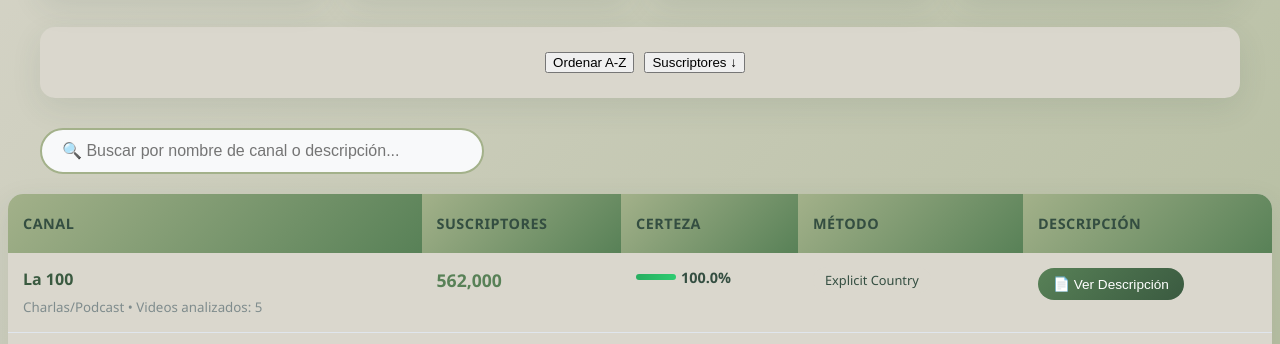
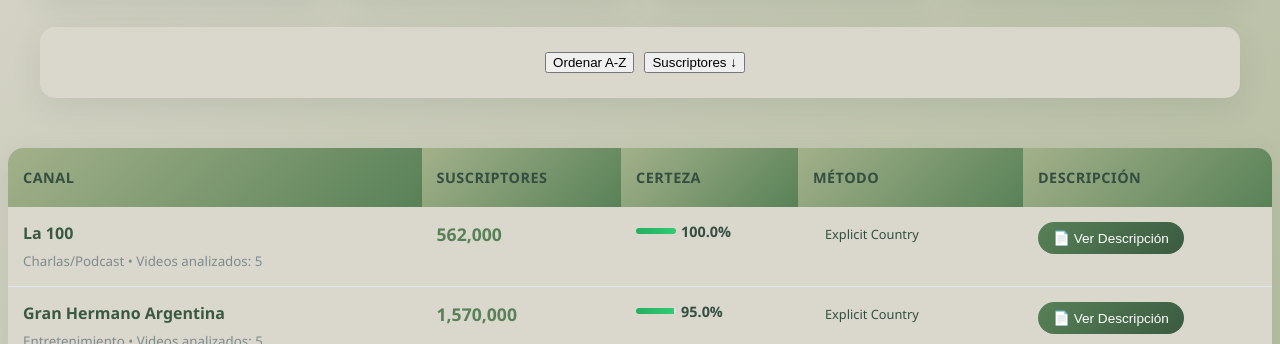
Before and after one commit to PobleteFerreira/cartografia-streaming-argentino-FULL, a plain HTML site: page index.html in a window 1280 px wide. Shown: the part 413-757 px from the top of the page. Drawn offline with Linux system fonts and the light colour scheme.

Commit message:
Update index.html

```diff
--- a/index.html
+++ b/index.html
@@ -343,7 +343,6 @@
     <button id="sortNameBtn" style="margin-left:10px;">Ordenar A-Z</button>
     <button id="sortSubsBtn" style="margin-left:10px;">Suscriptores ↓</button>
 </div>
-            <input type="text" id="searchInput" class="search-box" placeholder="🔍 Buscar por nombre de canal o descripción...">
         </div>
 
         <div class="table-container">
```
